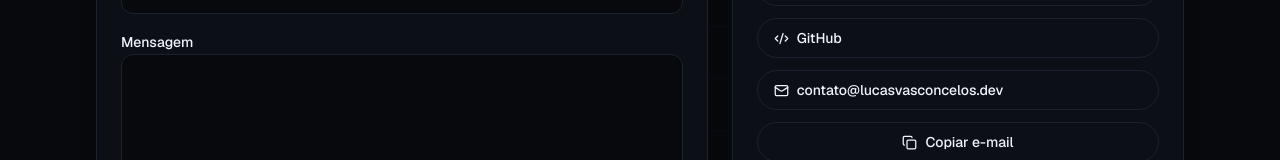
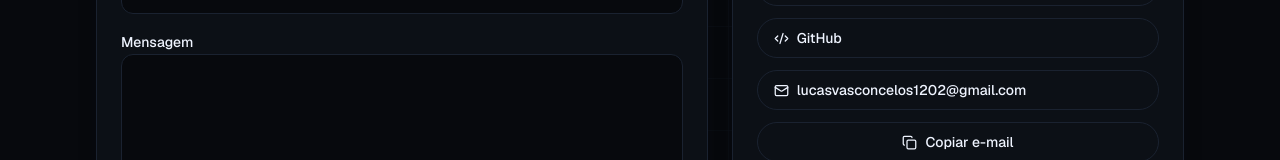
Before and after one commit to lucasvass1/lucasv-portfolio, a Next.js app: page / in a window 1280 px wide. Shown: the part 9178-9338 px from the top of the page. Built offline with nearby package versions, Linux system fonts and the light colour scheme.

Commit message:
git commit -m "chore: update personal links and resume"

```diff
--- a/src/data/portfolio-content.ts
+++ b/src/data/portfolio-content.ts
@@ -451,9 +451,9 @@ export const skills = {
 export const profile = {
   name: "Lucas Vasconcelos",
   role: "Full Stack Developer",
-  email: "contato@lucasvasconcelos.dev",
-  whatsappUrl: "https://wa.me/5500000000000",
-  linkedinUrl: "https://www.linkedin.com/in/lucasvasconcelos",
-  githubUrl: "https://github.com/lucasvasconcelos",
-  resumeUrl: "/curriculo-lucas-vasconcelos.pdf",
+  email: "lucasvasconcelos1202@gmail.com",
+  whatsappUrl: "https://wa.me/5583981052397",
+  linkedinUrl: "https://www.linkedin.com/in/lucasvasconcelos1202/",
+  githubUrl: "https://github.com/lucasvass1",
+  resumeUrl: "/Lucas_Vasconcelos_Curriculo.pdf",
 };
```
Also changed, not shown: 2 other files (tests, documents, lock files or other folders).
